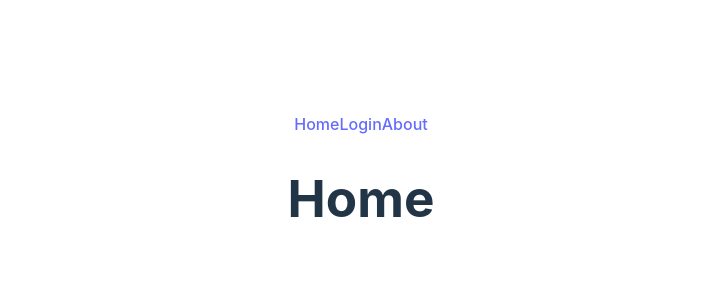
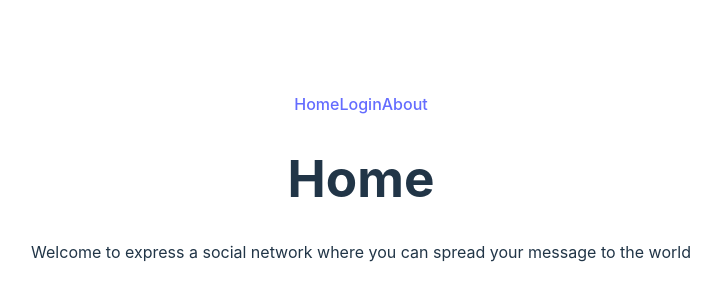
Before and after one commit to AndreaGonzato/express-web-app, a Vue app in the folder frontend/: page / in a window 1280 px wide. Shown: the part 214-514 px from the top of the page, without its empty margins (279-1000 px from the left). Built offline with nearby package versions, Linux system fonts and the light colour scheme.

Commit message:
FE: create a component TheNavigation

```diff
--- a/frontend/src/App.vue
+++ b/frontend/src/App.vue
@@ -1,12 +1,18 @@
 <template>
-  <div id="nav">
-    <router-link to="/">Home</router-link>
-    <router-link to="/login">Login</router-link>
-    <router-link to="/about">About</router-link>
-  </div>
+  <TheNavigation></TheNavigation>
 
   <div class="container">
     <routerView></routerView>
   </div>
 
 </template>
+
+
+<script>
+
+import TheNavigation from './components/TheNavigation.vue';
+
+export default{
+  components : {TheNavigation}
+}
+</script>
--- /dev/null
+++ b/frontend/src/components/TheNavigation.vue
@@ -0,0 +1,8 @@
+<template>
+  <div id="nav">
+    <router-link to="/">Home</router-link>
+    <router-link to="/login">Login</router-link>
+    <router-link to="/about">About</router-link>
+  </div>
+
+</template>
--- a/frontend/src/router/index.js
+++ b/frontend/src/router/index.js
@@ -2,13 +2,11 @@
 import { createRouter, createWebHistory } from 'vue-router'
 
 import Home from '@/views/Home.vue'
-import About from '@/views/About.vue'
-import Login from '@/views/Login.vue'
 
 const routes = [
     {path : "/" , name: 'Home', component: Home},
-    {path : "/login" , name: 'Login', component: Login},
-    {path : "/about" , name: 'About', component: About}
+    {path : "/login" , name: 'Login', component: ()=>import('@/views/Login.vue')},
+    {path : "/about" , name: 'About', component: ()=>import('@/views/About.vue')}
 ];
 
 const router = createRouter({
--- a/frontend/src/views/Home.vue
+++ b/frontend/src/views/Home.vue
@@ -1,6 +1,7 @@
 <template>
     <div class="home">
         <h1>Home</h1>
+        <p>Welcome to express a social network where you can spread your message to the world</p>
     </div>
 
 </template>
```
Also changed, not shown: 1 other file (tests, documents, lock files or other folders).
